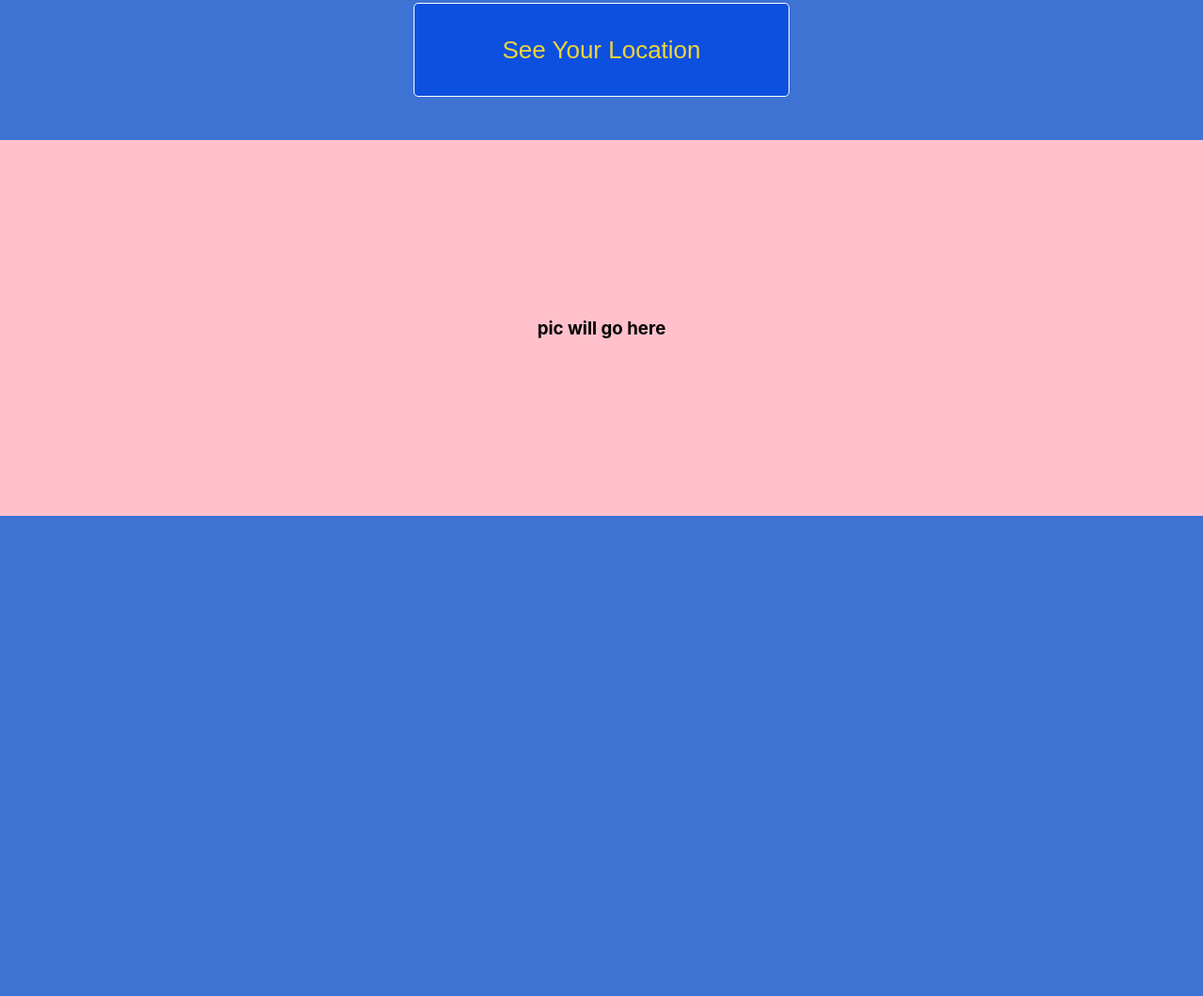
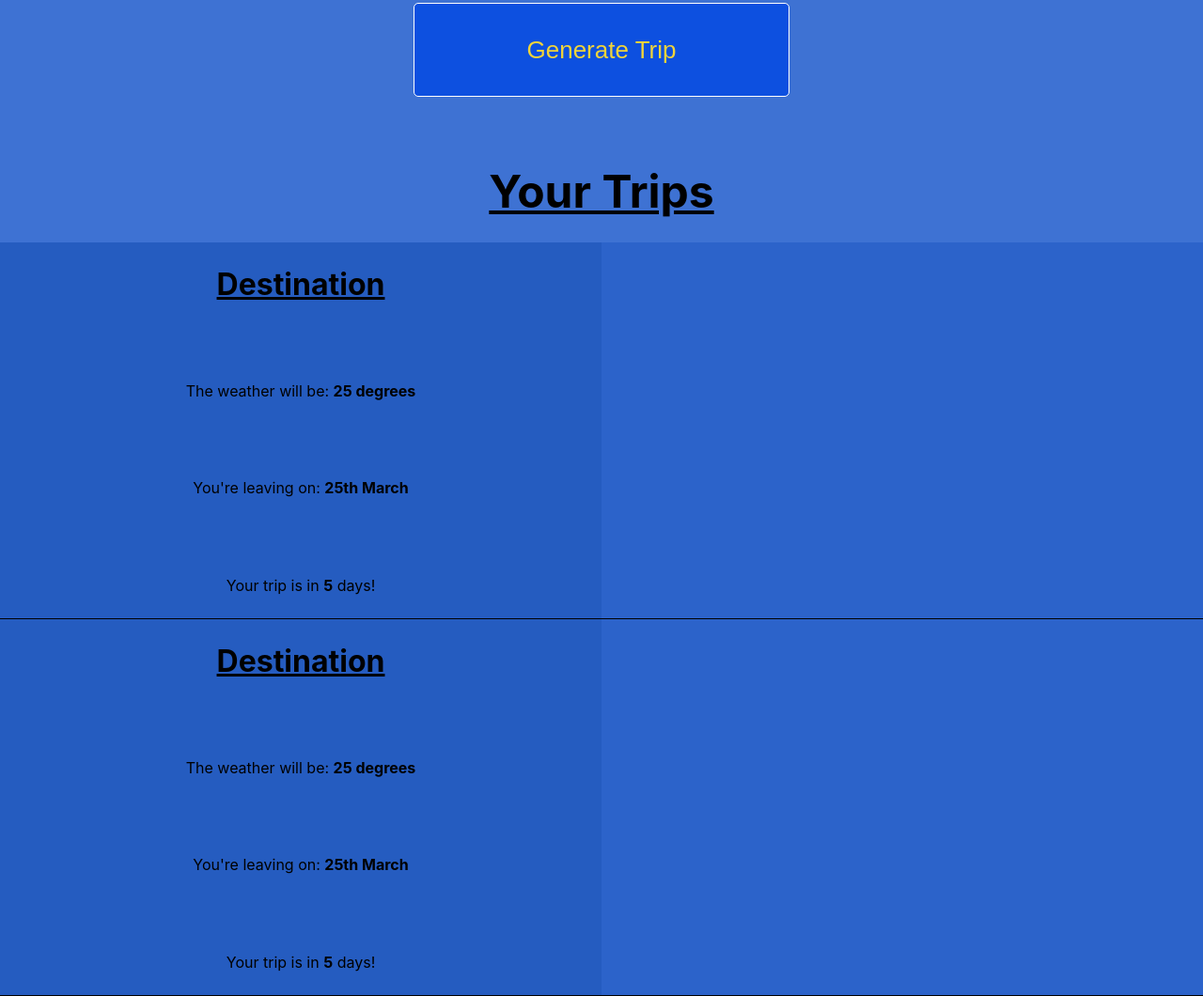
Before and after one commit to Stewie154/Travel-App, a website built with webpack: page src/client/views/index.html in a window 1280 px wide. Shown: the part 571-1631 px from the top of the page at 94% size. Before the commit the page ends 1120 px from the top, so only its background shows below. Built offline with nearby package versions, Linux system fonts and the light colour scheme.

Commit message:
Trips Section
Here I've added the styles for the trips section. When the data from the api(s) is collected, the display for each trip will be displayed in this section.

```diff
--- a/src/client/styles/styles.scss
+++ b/src/client/styles/styles.scss
@@ -104,14 +104,75 @@ button{
     }
 }
 
-.pic-display {
+h2 {
+    text-align: center;
+    text-decoration: underline;
+    font-size: 3em;
+    margin: 25px;
+    @media screen and (max-width: 700px){
+        font-size: 2.5em;
+    }
+}
+
+.trips-container {
     width: 100%;
-    min-height: 50vh;
     display: flex;
     justify-content: center;
     align-items: center;
-    background-color: pink;
+    flex-wrap: wrap;
+
+    .trip {
+        width: 100%;
+        min-height: 50vh;
+        display: flex;
+        justify-content: center;
+        align-items: center;
+        background-color: rgb(37, 92, 192);
+        border-bottom: 1px solid #000;
+        @media screen and (max-width: 700px) {
+            flex-direction: column;
+        }
+
+        .left-side {
+            width: 50%;
+            min-height: 50vh;
+            display: flex;
+            flex-direction: column;
+            justify-content: space-between;
+            align-items: center;
+            @media screen and (max-width: 700px) {
+                width: 100%;
+            }
+
+            .destination {
+                text-decoration: underline;
+                margin: 25px;
+                font-size: 2em;
+            }
+
+            p {
+                margin: 25px;
+            }
+
+            span {
+                font-weight: bold;
+            }
+        }
+
+        .right-side {
+            display: flex;
+            justify-content: center;
+            align-items: center;
+            width: 50%;
+            min-height: 50vh;
+            background-color:rgb(44, 99, 202);
+            @media screen and (max-width: 700px) {
+                width: 100%;
+            }
+        }
+    }
 }
+
 
 #final-pic{
     border: 1px solid #fff;
--- a/src/client/views/index.html
+++ b/src/client/views/index.html
@@ -20,11 +20,32 @@
         <input class="myInput" id="date" placeholder="dd/mm/yyyy" rows="9" cols="50"></input>
       </div>
     </main>
-    <button id="generate" type="submit"> See Your Location </button>
+    <button id="generate" type="submit"> Generate Trip </button>
   </div>
-  <div class="pic-display">
-    <!-- <img id="final-pic" src="" alt=""> -->
-    <h3>pic will go here</h3>
+  <h2>Your Trips</h2>
+  <div class="trips-container">
+    <div class="trip">
+      <div class="left-side">
+        <h4 class="destination">Destination</h4>
+        <p>The weather will be: <span id="temperature">25 degrees</span></p>
+        <p>You're leaving on: <span id="display-date"> 25th March</span></p>
+        <p>Your trip is in <span id="countdown">5</span> days!</p>
+      </div>
+      <div class="right-side">
+        <img src="" alt="">
+      </div>
+    </div>
+    <div class="trip">
+      <div class="left-side">
+        <h4 class="destination">Destination</h4>
+        <p>The weather will be: <span id="temperature">25 degrees</span></p>
+        <p>You're leaving on: <span id="display-date"> 25th March</span></p>
+        <p>Your trip is in <span id="countdown">5</span> days!</p>
+      </div>
+      <div class="right-side">
+        <img src="" alt="">
+      </div>
+    </div>
   </div>
 </body>
 </html>
```
